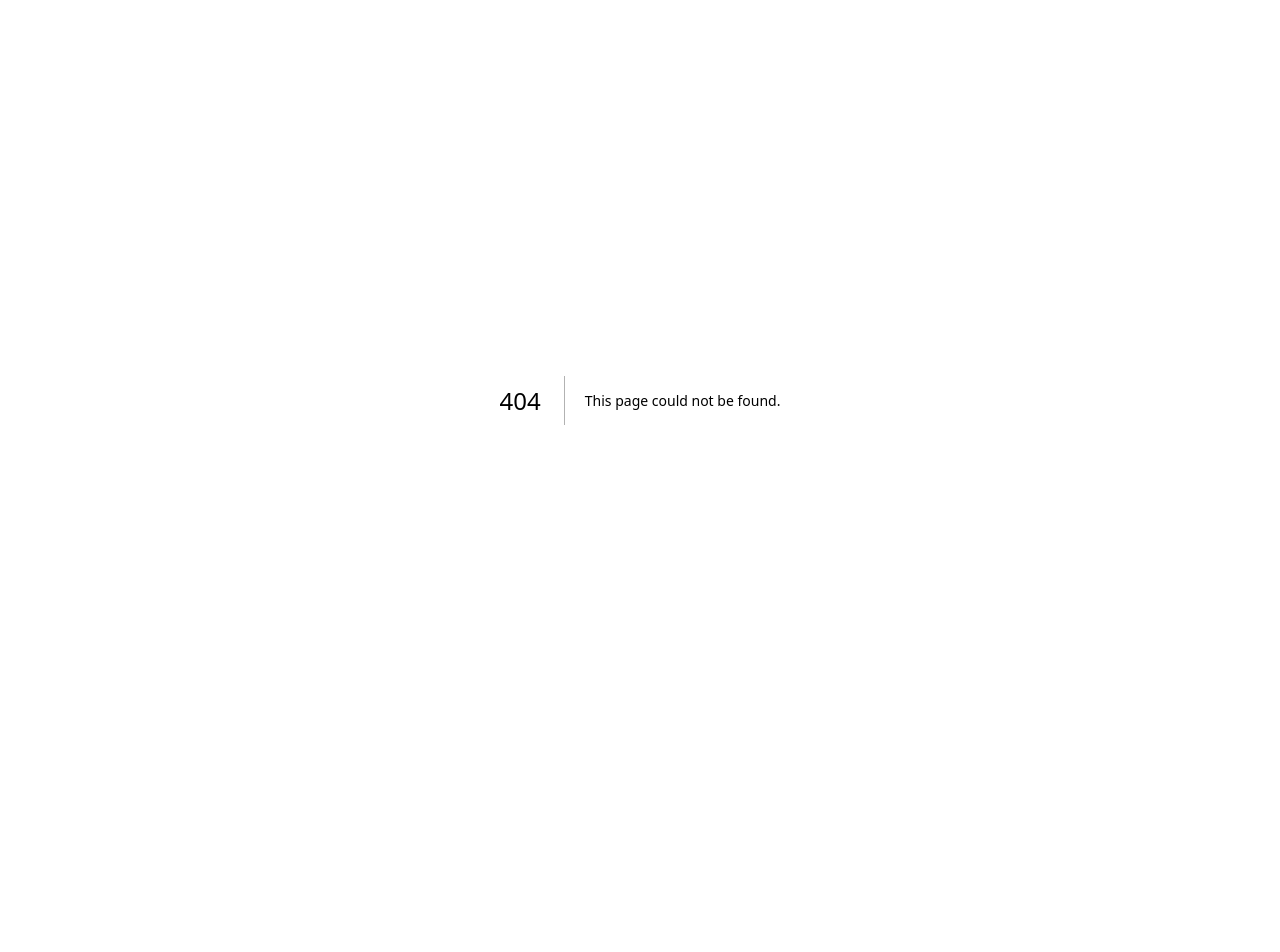
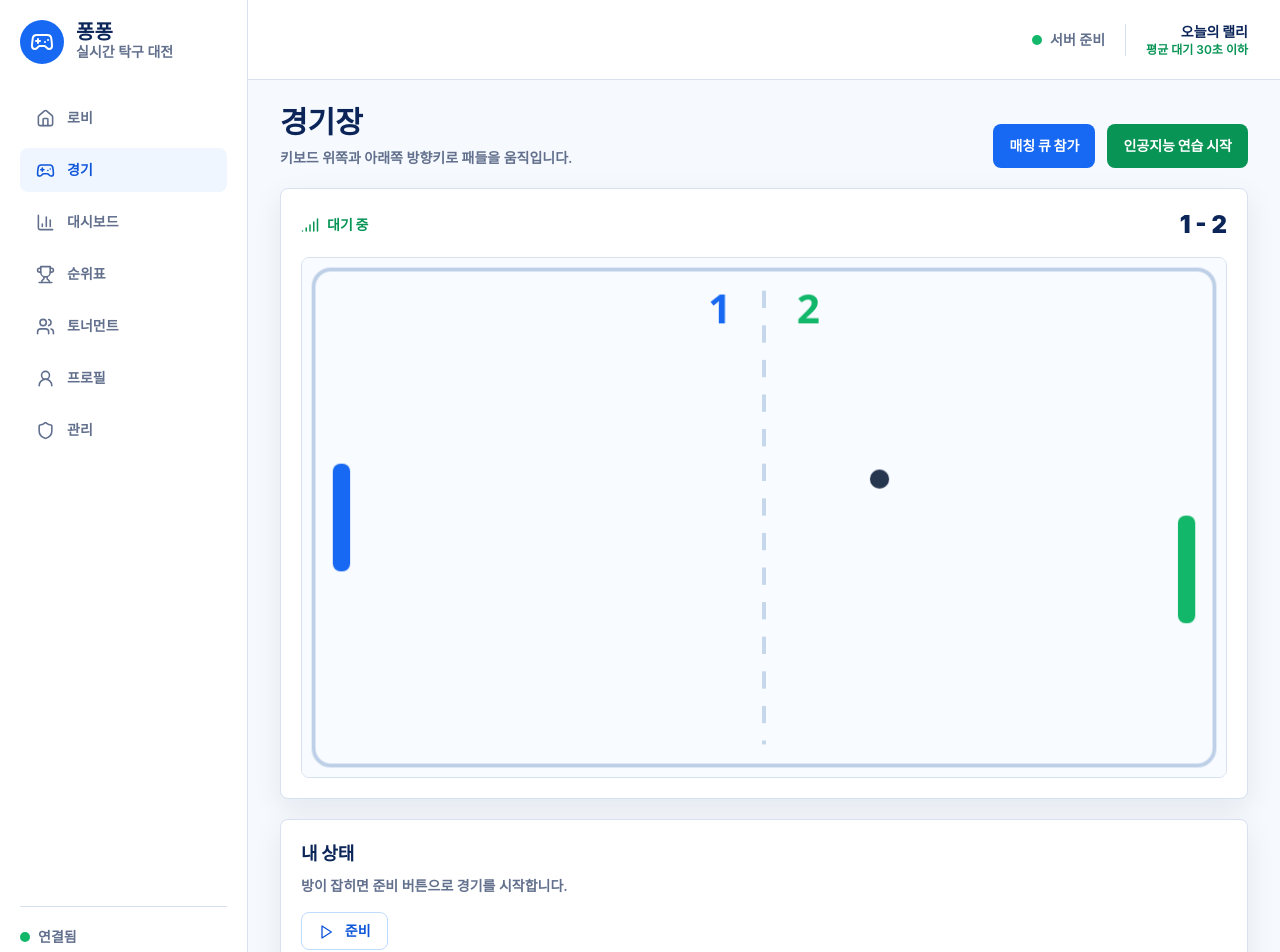
Before and after one commit to woopinbell/pong-pong, a Next.js app in the folder apps/web/: page /play in a window 1280 px wide. Before the commit this address had no page. Shown: the top 952 px of the page. Before the commit the page ends 800 px from the top, so only its background shows below. Built offline with nearby package versions, Linux system fonts and the light colour scheme.

Commit message:
feat(play): 경기장 화면 구성

```diff
--- /dev/null
+++ b/apps/web/src/app/play/page.tsx
@@ -0,0 +1,53 @@
+"use client";
+
+import { useMemo, useState } from "react";
+import { Play, Signal } from "lucide-react";
+import type { GameSnapshot } from "@pong-pong/shared";
+import { AppShell } from "@/components/AppShell";
+import { PongCanvas } from "@/components/PongCanvas";
+import { sampleSnapshot } from "@/lib/sample";
+
+export default function PlayPage() {
+  const [snapshot] = useState<GameSnapshot>(sampleSnapshot());
+  const [status] = useState("대기 중");
+  const score = useMemo(() => `${snapshot.leftScore} - ${snapshot.rightScore}`, [snapshot]);
+
+  return (
+    <AppShell>
+      <div className="grid gap-5">
+        <section className="grid gap-5">
+          <div className="flex flex-wrap items-end justify-between gap-4">
+            <div>
+              <h1 className="text-3xl font-black text-ink">경기장</h1>
+              <p className="mt-2 text-sm font-semibold text-muted">키보드 위쪽과 아래쪽 방향키로 패들을 움직입니다.</p>
+            </div>
+            <div className="flex gap-3">
+              <button className="focus-ring rounded-lg bg-blue-600 px-4 py-3 text-sm font-black text-white">
+                매칭 큐 참가
+              </button>
+              <button className="focus-ring rounded-lg bg-green-600 px-4 py-3 text-sm font-black text-white">
+                인공지능 연습 시작
+              </button>
+            </div>
+          </div>
+          <section className="card p-5">
+            <div className="mb-4 flex flex-wrap items-center justify-between gap-3">
+              <div className="flex items-center gap-2 text-sm font-black text-green-600">
+                <Signal size={18} /> {status}
+              </div>
+              <div className="text-2xl font-black text-ink">{score}</div>
+            </div>
+            <PongCanvas snapshot={snapshot} />
+          </section>
+          <section className="card p-5">
+            <h2 className="text-lg font-black text-ink">내 상태</h2>
+            <p className="mt-2 text-sm font-semibold text-muted">방이 잡히면 준비 버튼으로 경기를 시작합니다.</p>
+            <button className="focus-ring mt-4 rounded-lg border border-blue-200 px-4 py-2 text-sm font-black text-blue-700">
+              <Play size={16} className="mr-2 inline" /> 준비
+            </button>
+          </section>
+        </section>
+      </div>
+    </AppShell>
+  );
+}
```
